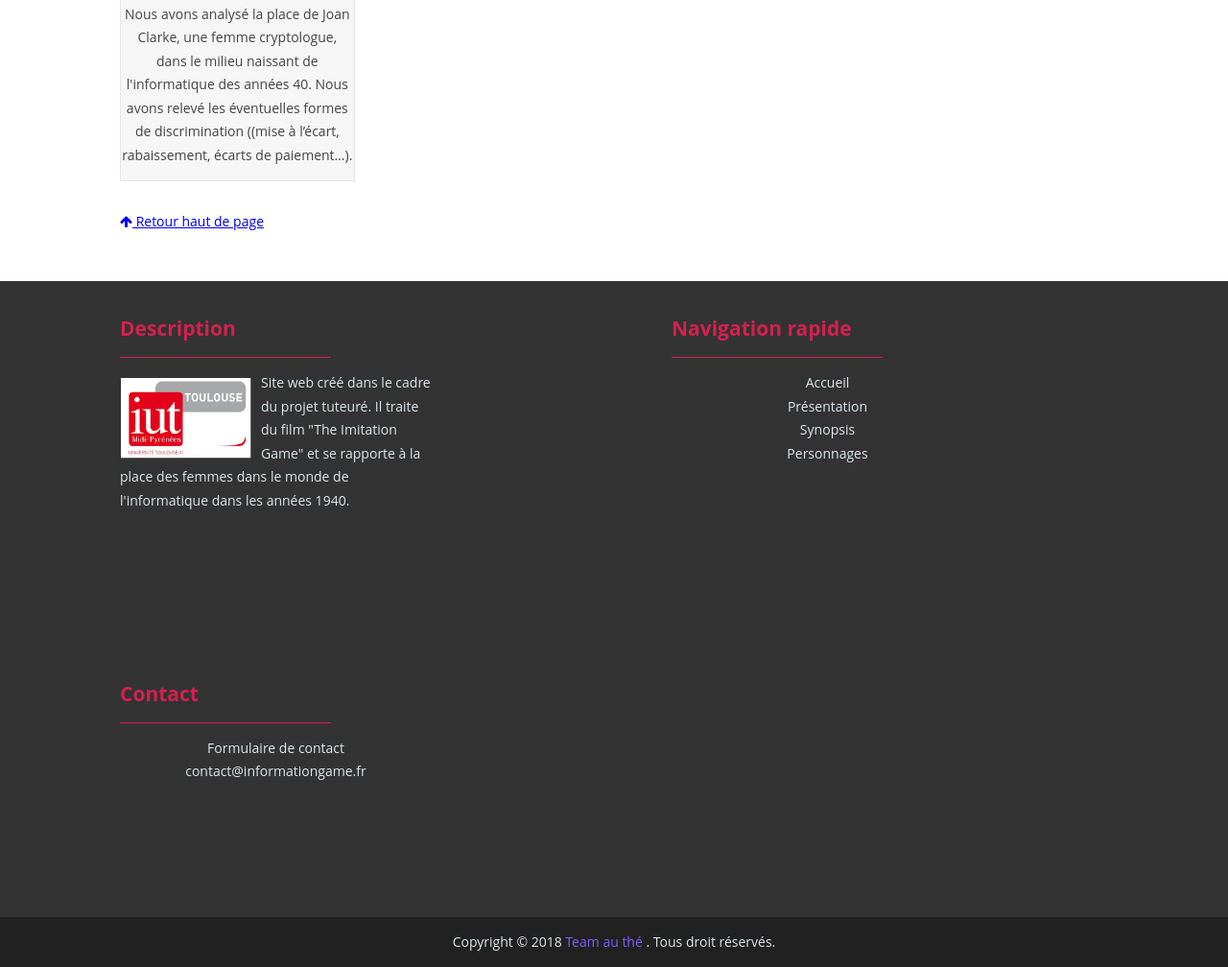
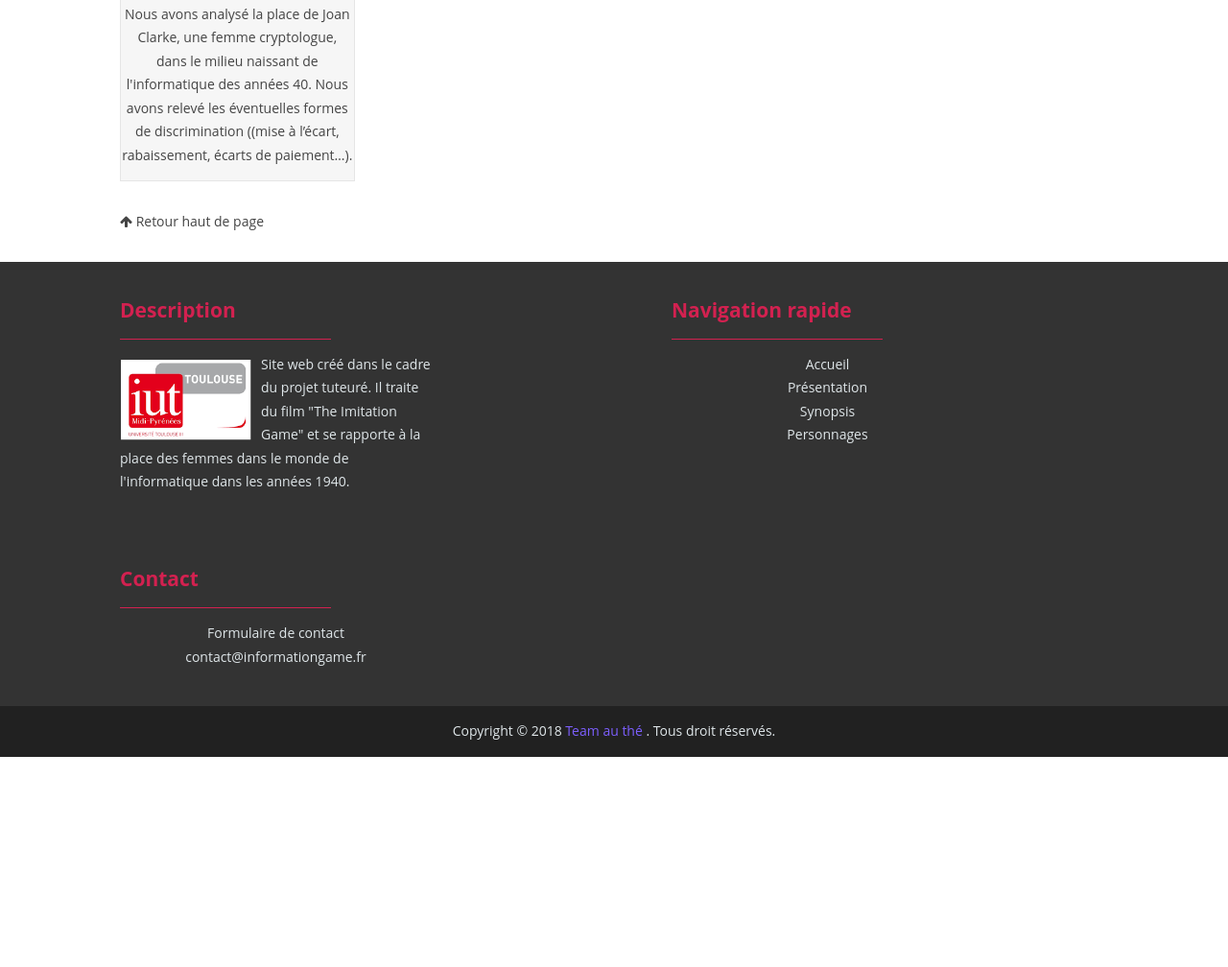
Before and after one commit to iSh0ck/P.TUT-2k18, a plain HTML site: page index.html in a window 1280 px wide. Shown: the part 2117-3125 px from the top of the page at 96% size. After the commit the page ends 2906 px from the top, so only its background shows below. Drawn offline with nearby package versions, Linux system fonts and the light colour scheme.

Commit message:
Update main.css
Ancre + logo iut

```diff
--- a/assets/css/main.css
+++ b/assets/css/main.css
@@ -312,7 +312,7 @@ ul.footer{
     list-style-image: none;
     line-height: auto;
     z-index:100;
-      position:relative;
+    position:relative;
 }
 .flex{
     display: flex;
@@ -332,7 +332,7 @@ ul.footer{
     display: block;
     text-align: left;
     overflow: hidden;
-    margin-bottom: 125px;
+    margin-bottom: 25px;
     margin-right: 125px;
     width: 450px;
     min-width: 200px;
@@ -407,3 +407,15 @@ a.hover-no-u:hover{
     margin-left: 20px;
     font-size: 14px;
 }
+.style-ancre{
+    text-decoration: none;
+    color: #444;
+    font-size: 14px;
+    height: 5px;
+    transition: 0.5s;
+    text-align: right;
+}
+a.hover-ancre:hover{
+    color: #D32150;
+    transition: 0.5s;
+}
```
